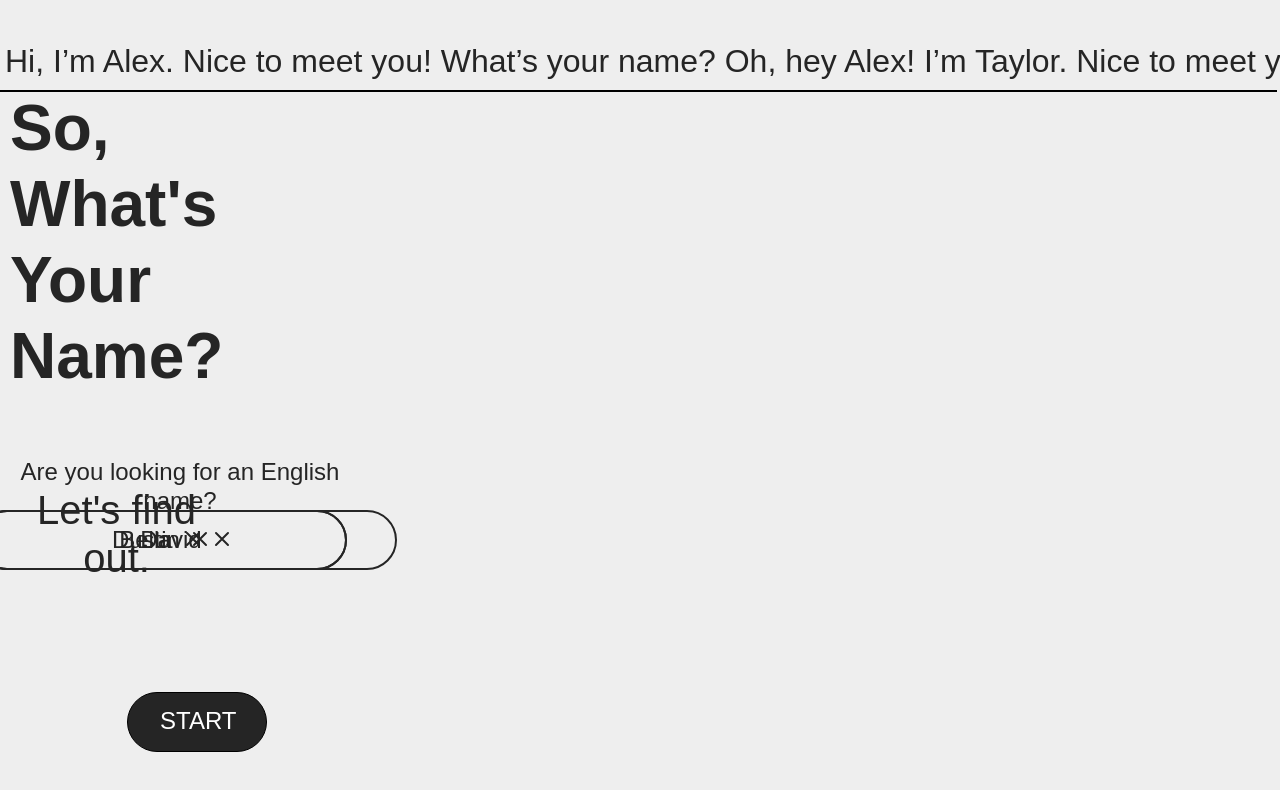
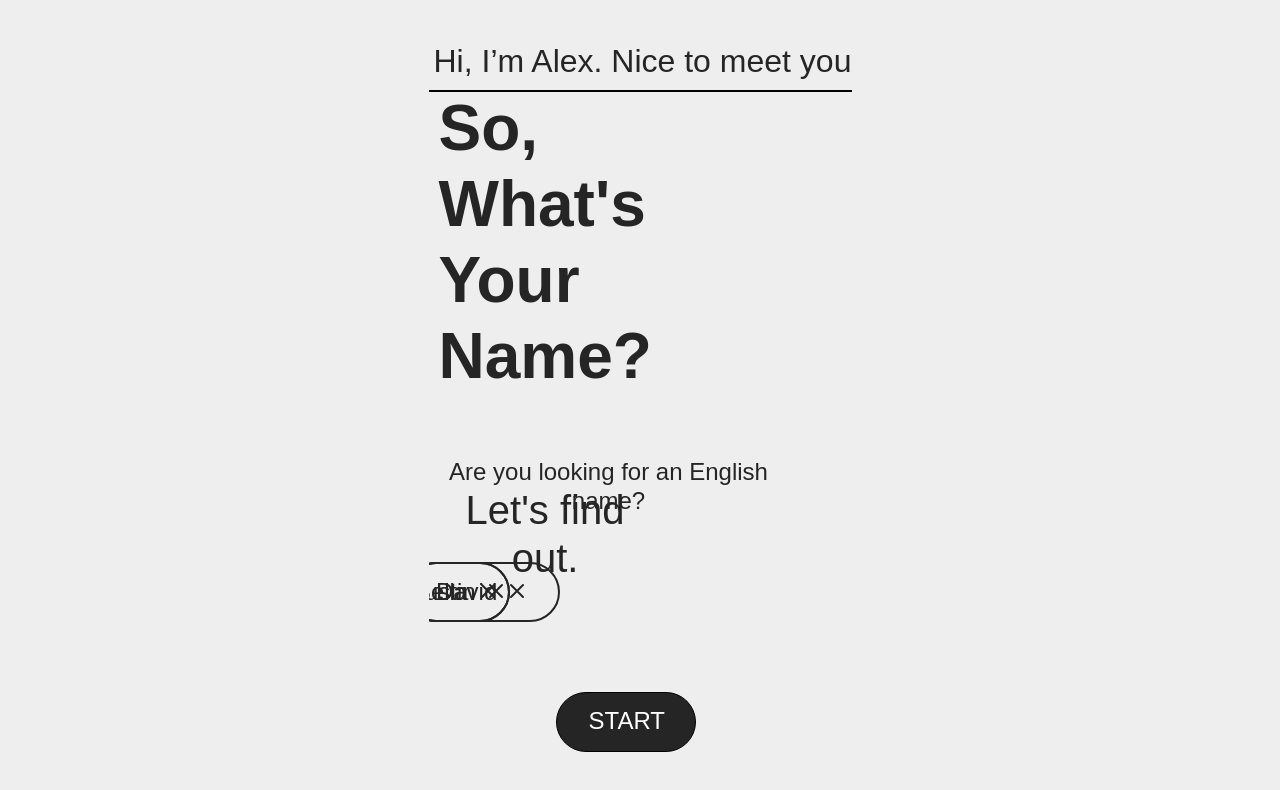
Before and after one commit to Team-YourName/yourname, a Vue app: page / in a window 1280 px wide. Shown: the top 790 px of the page. Built offline with nearby package versions, Linux system fonts and the light colour scheme; a web font is replaced by a local one.

Commit message:
fix : intro 화면 깨짐 수정

```diff
--- a/src/assets/global.css
+++ b/src/assets/global.css
@@ -48,4 +48,10 @@
 
   html, body {
     background-color: #EEEEEE;
+    width: 423px;
+    height: 852px;
+    margin: 0 auto;
+    padding: 0;
+    position: relative;
+    overflow: hidden;
   }
--- a/src/pages/IntroPage.vue
+++ b/src/pages/IntroPage.vue
@@ -1,7 +1,10 @@
 <template>
     <div>
         <p class="intro-comment">
-            Hi, I’m Alex. Nice to meet you! What’s your name? Oh, hey Alex! I’m Taylor. Nice to meet you too.</p>
+            Hi, I’m Alex. Nice to meet you!
+            <!-- What’s your name?
+            Oh, hey Alex! I’m Taylor. Nice to meet you too. -->
+        </p>
         <div class="line"></div>
         <h1 class="title">So, <br> What's <br> Your <br> Name?</h1>
             <div class="text-container">
@@ -140,7 +143,7 @@ const goToDescription = () => {
   text-align: center;
 }
 .line {
-  width: 100vw;
+  width: 110vw;
   height: 2px;
   background-color: black;
   position: absolute;
@@ -150,7 +153,7 @@ const goToDescription = () => {
 
 .intro-comment {
     position: absolute;
-    width: 100vw;
+    width: 110vw;
     height: 38px;
     left: 5px;
     top: 42px;
```
